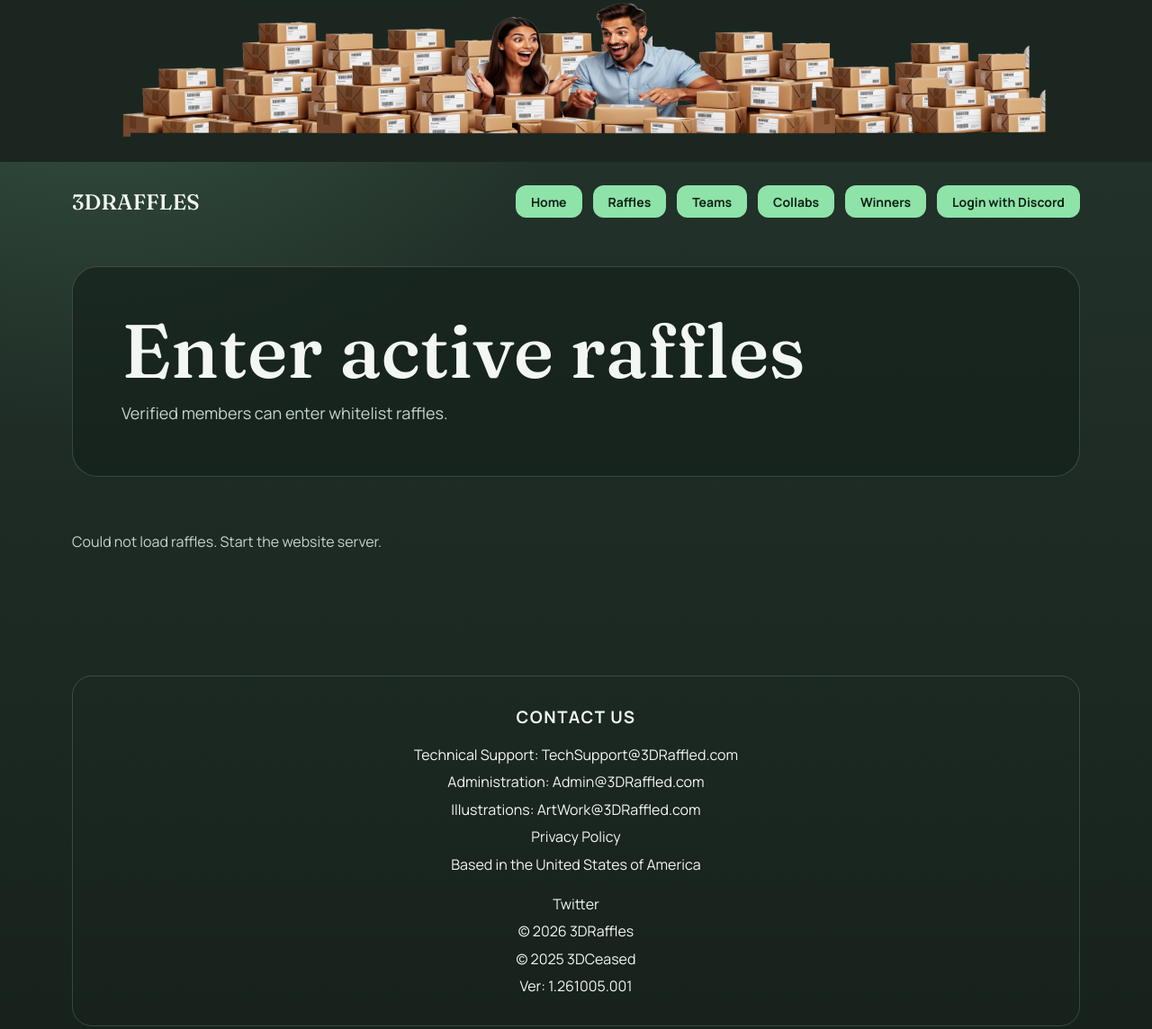
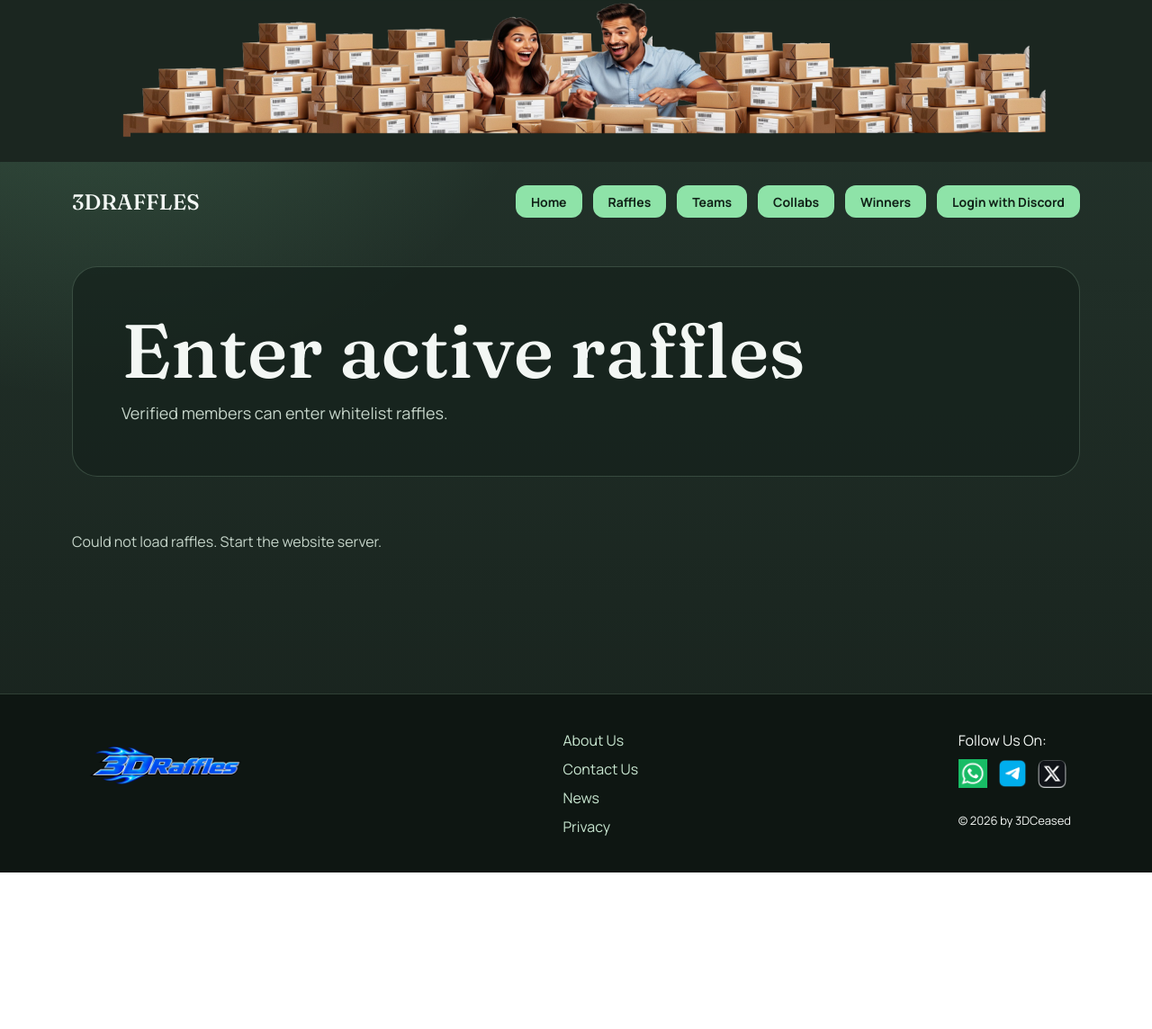
Before and after one commit to Faren450/3DRaffles, a website: page whitelist-raffle-website/raffles.html in a window 1280 px wide. Shown: the whole page at 90% size. After the commit the page ends 970 px from the top, so only its background shows below. Drawn offline with Linux system fonts and the light colour scheme; no server answers.

Commit message:
Update raffles.html

```diff
--- a/whitelist-raffle-website/raffles.html
+++ b/whitelist-raffle-website/raffles.html
@@ -30,18 +30,36 @@
   </div>
   <script src="app.js"></script>
 
-    <section class="wrap">
-  <div class="contact-box">
-    <h3>CONTACT US</h3>
-    <p>Technical Support: TechSupport@3DRaffled.com</p>
-    <p>Administration: Admin@3DRaffled.com</p>
-    <p>Illustrations: ArtWork@3DRaffled.com</p>
-    <p><a href="privacy.html">Privacy Policy</a></p>
-    <p>Based in the United States of America</p>
-    <p style="margin-top:14px;"><a href="https://x.com/3DCeasedNFT?s=20">Twitter</a></p>
-    <p>© 2026 3DRaffles<br>© 2025 3DCeased</p>
-    <p>Ver: 1.261005.001</p>
+  <footer class="site-footer">
+  <div class="footer-inner">
+    <div class="footer-logo">
+      <img src="logo.png" alt="3DRaffles" style="max-width:180px;">
+    </div>
+
+    <div class="footer-links">
+      <a href="about.html">About Us</a>
+      <a href="contact.html">Contact Us</a>
+      <a href="news.html">News</a>
+      <a href="privacy.html">Privacy</a>
+    </div>
+
+    <div class="footer-social">
+  <p>Follow Us On:</p>
+  <div style="display:flex; gap:12px; align-items:center;">
+    <a href="https://wa.me/yournumber" target="_blank">
+      <img src="whatsapp.png" alt="WhatsApp" style="width:32px; height:32px;">
+    </a>
+    <a href="https://t.me/yourtelegram" target="_blank">
+      <img src="telegram.png" alt="Telegram" style="width:32px; height:32px;">
+    </a>
+    <a href="https://x.com/3DCeasedNFT?s=20" target="_blank">
+      <img src="x.png" alt="X" style="width:32px; height:32px;">
+    </a>
   </div>
-</section>
+  <p style="margin-top:12px; font-size:13px;">© 2026 by 3DCeased</p>
+</div>
+    </div>
+  </div>
+</footer>
 </body>
 </html>
```
